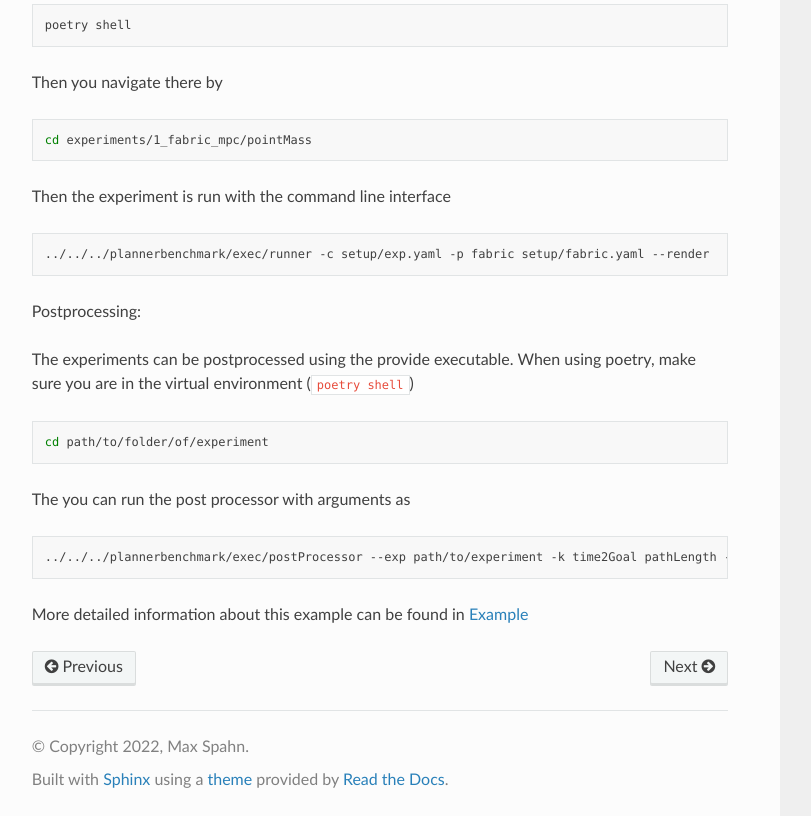
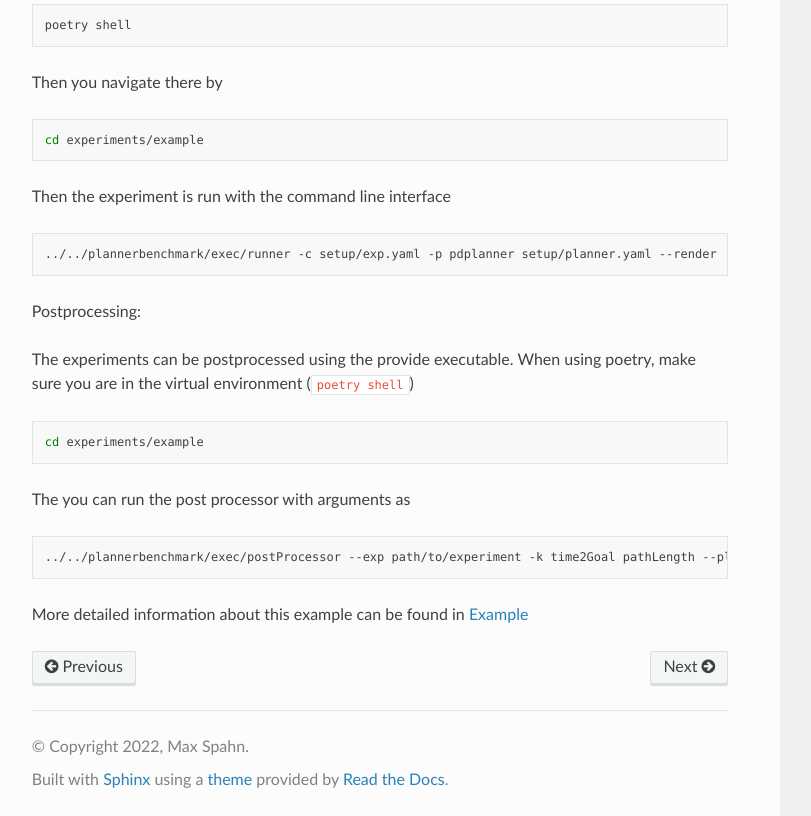
Before and after one commit to tud-amr/localPlannerBench, a plain HTML site: page getting_started.html in a window 1280 px wide. Shown: the part 1320-2136 px from the top of the page, without its empty margins (320-1131 px from the left). Drawn offline with Linux system fonts and the light colour scheme.

Commit message:
Deploying to gh-pages from @ maxspahn/localPlannerBench@c62056be8b790582c7a3f7a7190e30bfd90881ab 🚀

```diff
--- a/getting_started.html
+++ b/getting_started.html
@@ -128,21 +128,21 @@ poetry by</p>
 </pre></div>
 </div>
 <p>Then you navigate there by</p>
-<div class="highlight-bash notranslate"><div class="highlight"><pre><span></span><span class="nb">cd</span> experiments/1_fabric_mpc/pointMass
+<div class="highlight-bash notranslate"><div class="highlight"><pre><span></span><span class="nb">cd</span> experiments/example
 </pre></div>
 </div>
 <p>Then the experiment is run with the command line interface</p>
-<div class="highlight-bash notranslate"><div class="highlight"><pre><span></span>../../../plannerbenchmark/exec/runner -c setup/exp.yaml -p fabric setup/fabric.yaml --render
+<div class="highlight-bash notranslate"><div class="highlight"><pre><span></span>../../plannerbenchmark/exec/runner -c setup/exp.yaml -p pdplanner setup/planner.yaml --render
 </pre></div>
 </div>
 <p>Postprocessing:</p>
 <p>The experiments can be postprocessed using the provide executable. When
 using poetry, make sure you are in the virtual environment (<code class="docutils literal notranslate"><span class="pre">poetry</span> <span class="pre">shell</span></code>)</p>
-<div class="highlight-bash notranslate"><div class="highlight"><pre><span></span><span class="nb">cd</span> path/to/folder/of/experiment
+<div class="highlight-bash notranslate"><div class="highlight"><pre><span></span><span class="nb">cd</span> experiments/example
 </pre></div>
 </div>
 <p>The you can run the post processor with arguments as</p>
-<div class="highlight-bash notranslate"><div class="highlight"><pre><span></span>../../../plannerbenchmark/exec/postProcessor --exp path/to/experiment -k time2Goal pathLength --plot
+<div class="highlight-bash notranslate"><div class="highlight"><pre><span></span>../../plannerbenchmark/exec/postProcessor --exp path/to/experiment -k time2Goal pathLength --plot --no-open
 </pre></div>
 </div>
 <p>More detailed information about this example can be found in <a class="reference internal" href="example.html#example-long"><span class="std std-ref">Example</span></a></p>
```
Also changed, not shown: searchindex.js (+1 -1 lines), _sources/getting_started.rst.txt.
